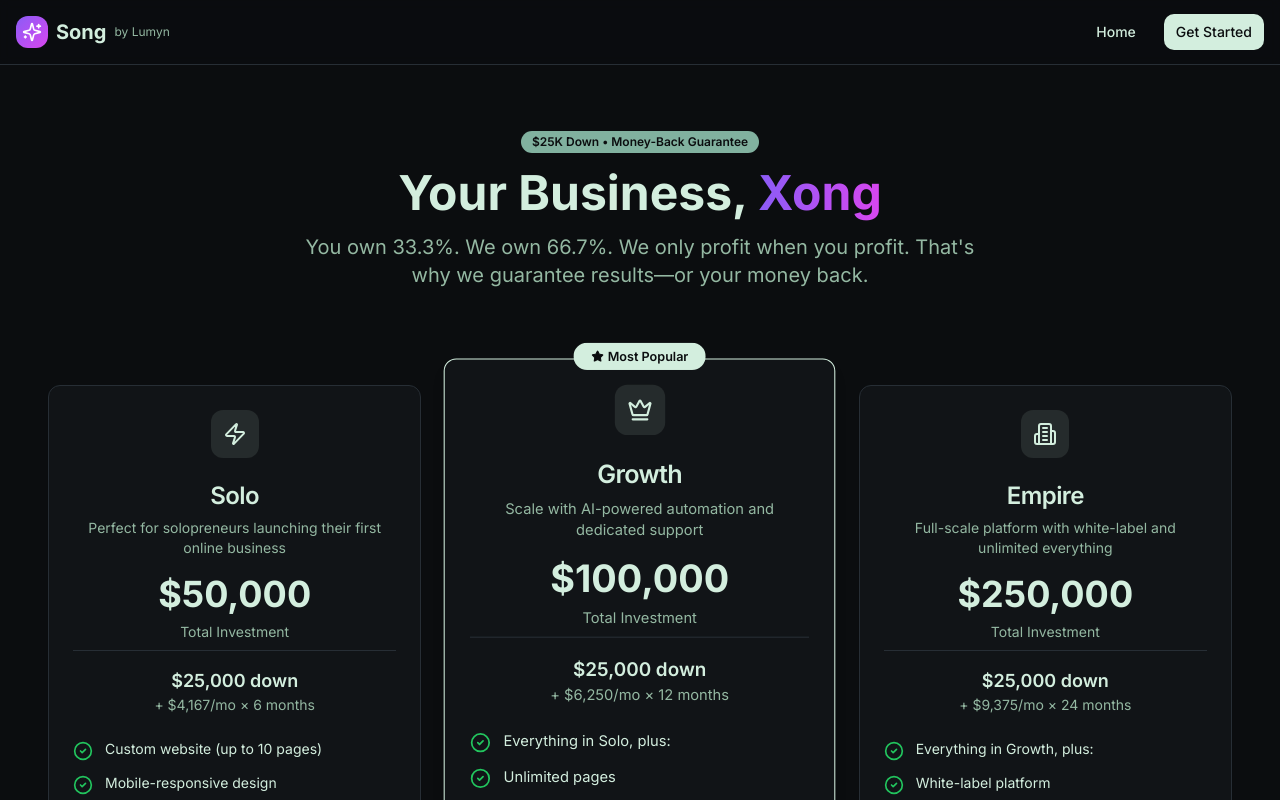
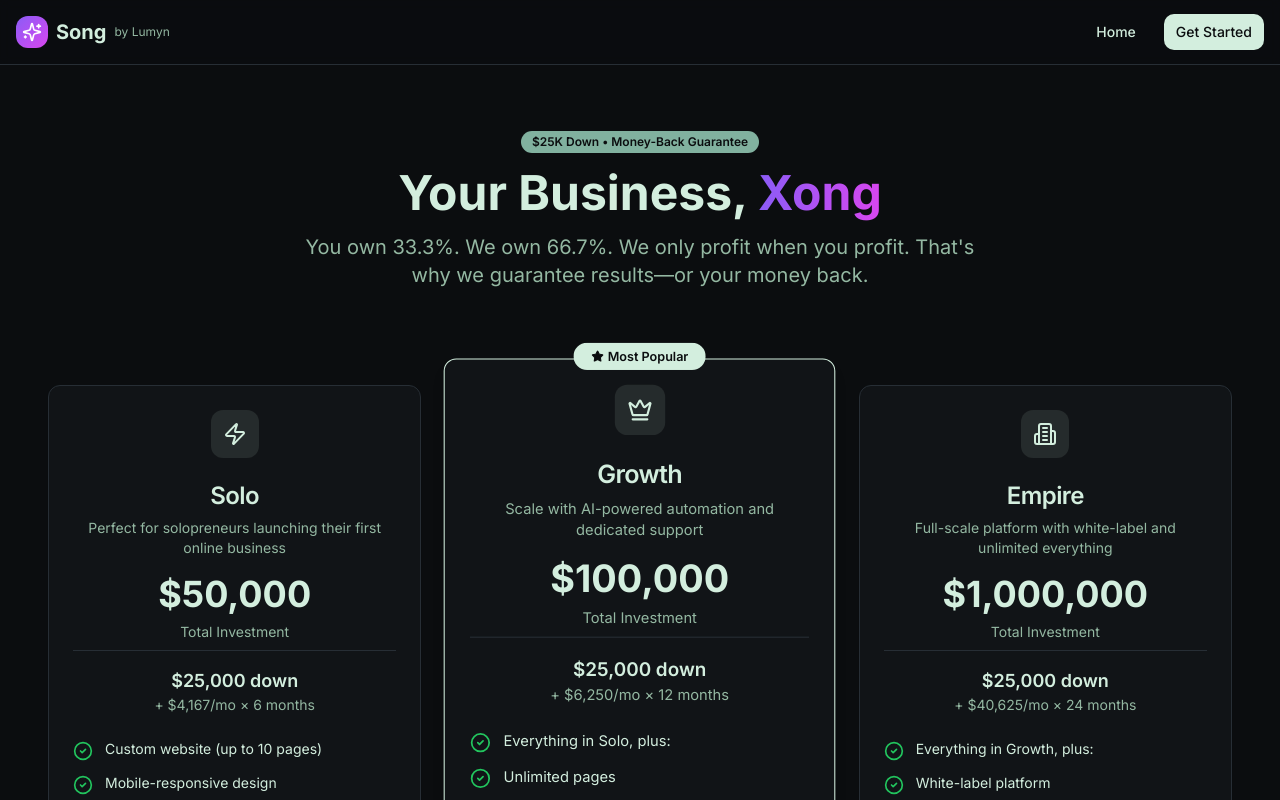
Before and after one commit to hwinnwin/Lumen-Orca, a React (Vite) app: page /pricing in a window 1280 px wide. Shown: the top 800 px of the page. Built offline with nearby package versions, Linux system fonts and the light colour scheme; the HTML template or start-up script is replaced by a standard one.

Commit message:
Update Empire package to $1M (high-end franchise pricing)

```diff
--- a/src/pages/Checkout.tsx
+++ b/src/pages/Checkout.tsx
@@ -46,9 +46,9 @@ const packages = {
   },
   empire: {
     name: "Empire",
-    price: 250000,
+    price: 1000000,
     downPayment: 25000,
-    monthlyPayment: 9375,
+    monthlyPayment: 40625,
     monthlyTerms: 24,
     features: [
       "Everything in Growth",
--- a/src/pages/Pricing.tsx
+++ b/src/pages/Pricing.tsx
@@ -84,9 +84,9 @@ const Pricing = () => {
     {
       name: "Empire",
       description: "Full-scale platform with white-label and unlimited everything",
-      price: 250000,
+      price: 1000000,
       downPayment: 25000,
-      monthlyPayment: 9375,
+      monthlyPayment: 40625,
       monthlyTerms: 24,
       icon: Building2,
       popular: false,
--- a/src/pages/ROICalculator.tsx
+++ b/src/pages/ROICalculator.tsx
@@ -31,12 +31,12 @@ const ROICalculator = () => {
   const [hoursPerWeek, setHoursPerWeek] = useState(20);
   const [hourlyValue, setHourlyValue] = useState(150);
   const [expectedGrowth, setExpectedGrowth] = useState(50);
-  const [selectedPackage, setSelectedPackage] = useState("Professional");
+  const [selectedPackage, setSelectedPackage] = useState("Growth");
 
   const packages = {
-    Starter: { price: 25000, aiAgents: 1, automationHours: 10 },
-    Professional: { price: 50000, aiAgents: 5, automationHours: 25 },
-    Enterprise: { price: 100000, aiAgents: 999, automationHours: 40 },
+    Solo: { price: 50000, aiAgents: 1, automationHours: 10 },
+    Growth: { price: 100000, aiAgents: 5, automationHours: 25 },
+    Empire: { price: 1000000, aiAgents: 999, automationHours: 60 },
   };
 
   const calculations = useMemo(() => {
@@ -220,9 +220,9 @@ const ROICalculator = () => {
                         <SelectValue />
                       </SelectTrigger>
                       <SelectContent>
-                        <SelectItem value="Starter">Starter ($25,000)</SelectItem>
-                        <SelectItem value="Professional">Professional ($50,000)</SelectItem>
-                        <SelectItem value="Enterprise">Enterprise ($100,000)</SelectItem>
+                        <SelectItem value="Solo">Solo ($50,000)</SelectItem>
+                        <SelectItem value="Growth">Growth ($100,000)</SelectItem>
+                        <SelectItem value="Empire">Empire ($1,000,000)</SelectItem>
                       </SelectContent>
                     </Select>
                   </div>
```
